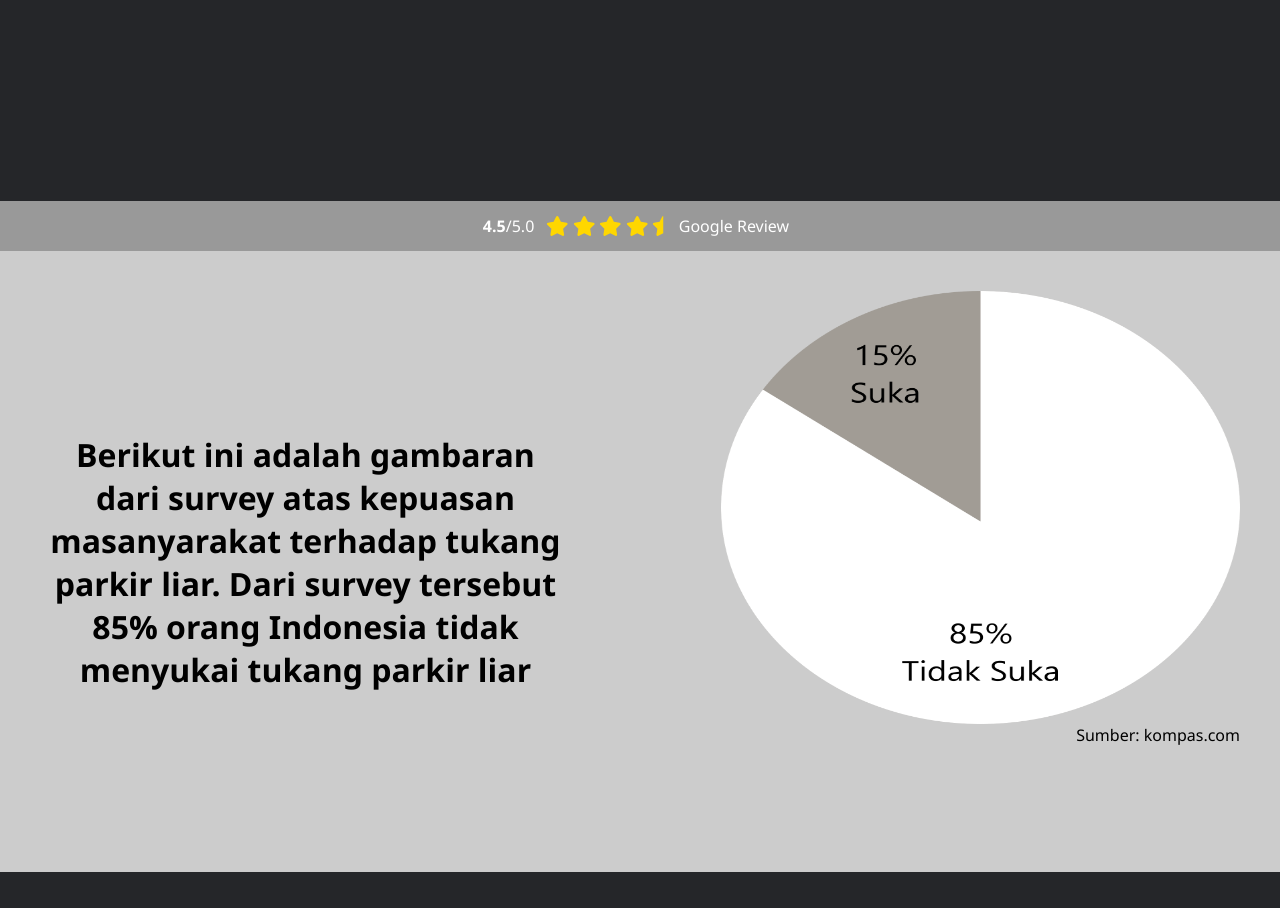
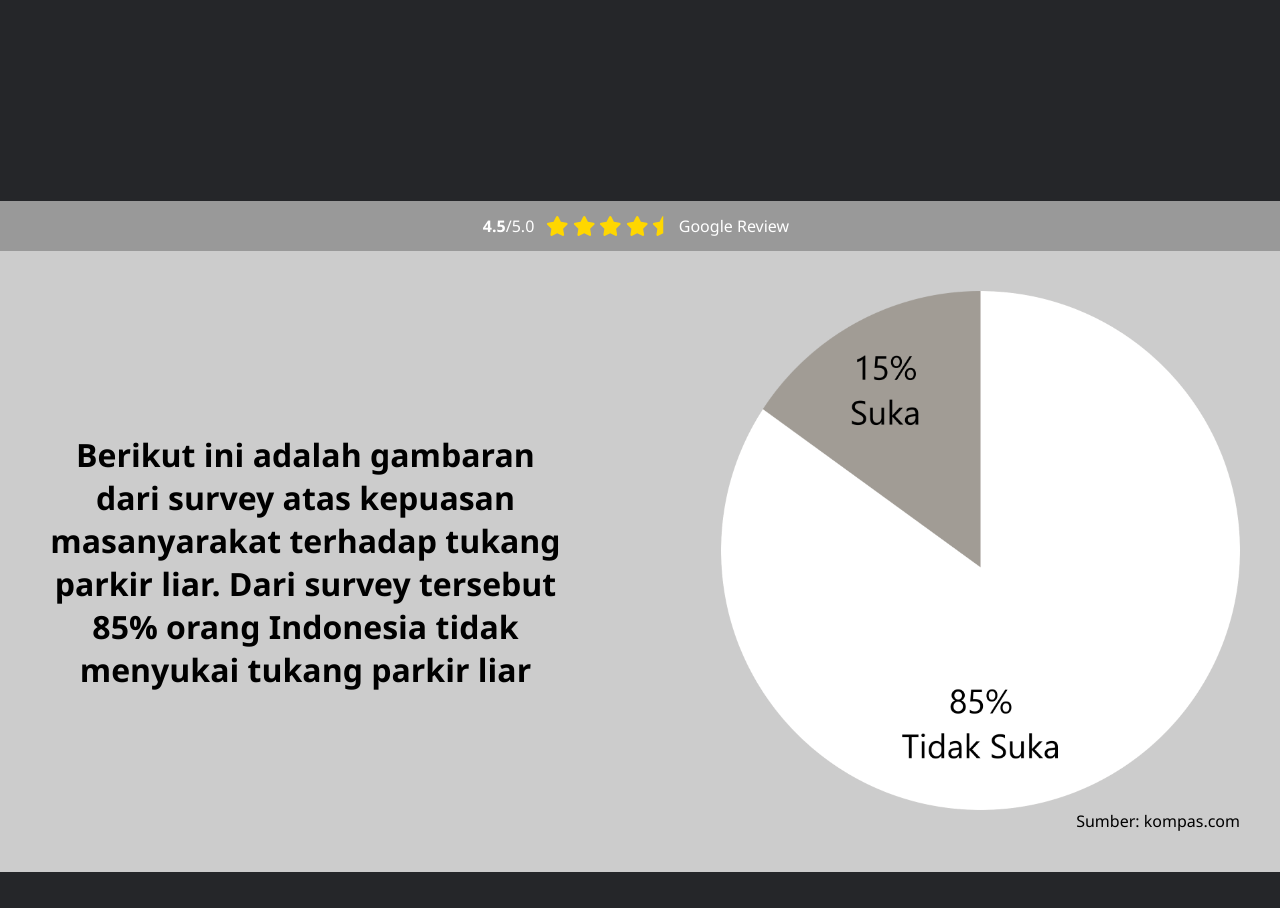
Before and after one commit to fratsia/ppw, a plain HTML site: page DeParkeer/index.html in a window 1280 px wide. Shown: the part 392-1300 px from the top of the page. Drawn offline with Linux system fonts and the light colour scheme.

Commit message:
Add files via upload

```diff
--- a/DeParkeer/Style.css
+++ b/DeParkeer/Style.css
@@ -181,7 +181,7 @@ a p {
 }
 .gambar img {
     width: 80%;
-    height: 80%;
+    height: auto;
     margin: 0;
 }
 .gambar p {
@@ -323,7 +323,6 @@ footer p {
     }
     section img{
         width: 80%;
-        height: 80%;
     }
     .box {
         width: 200px;
```
